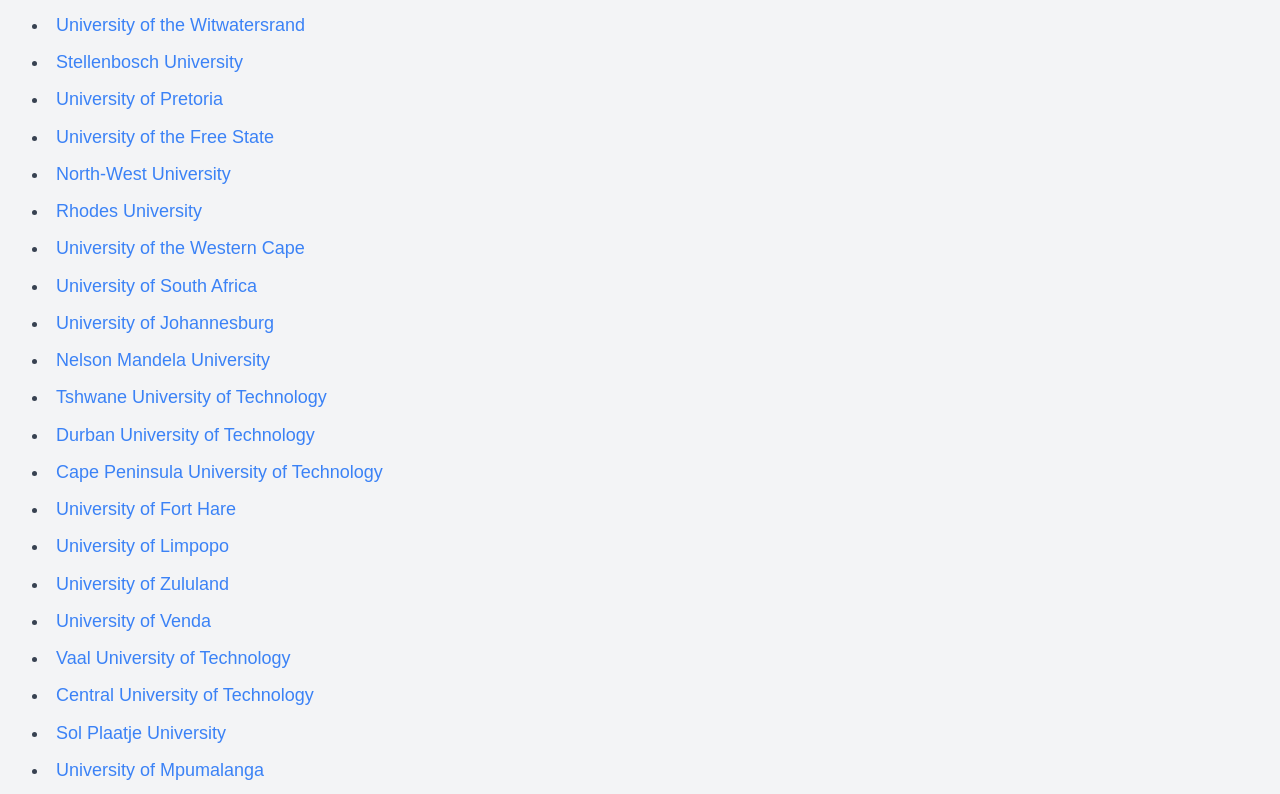
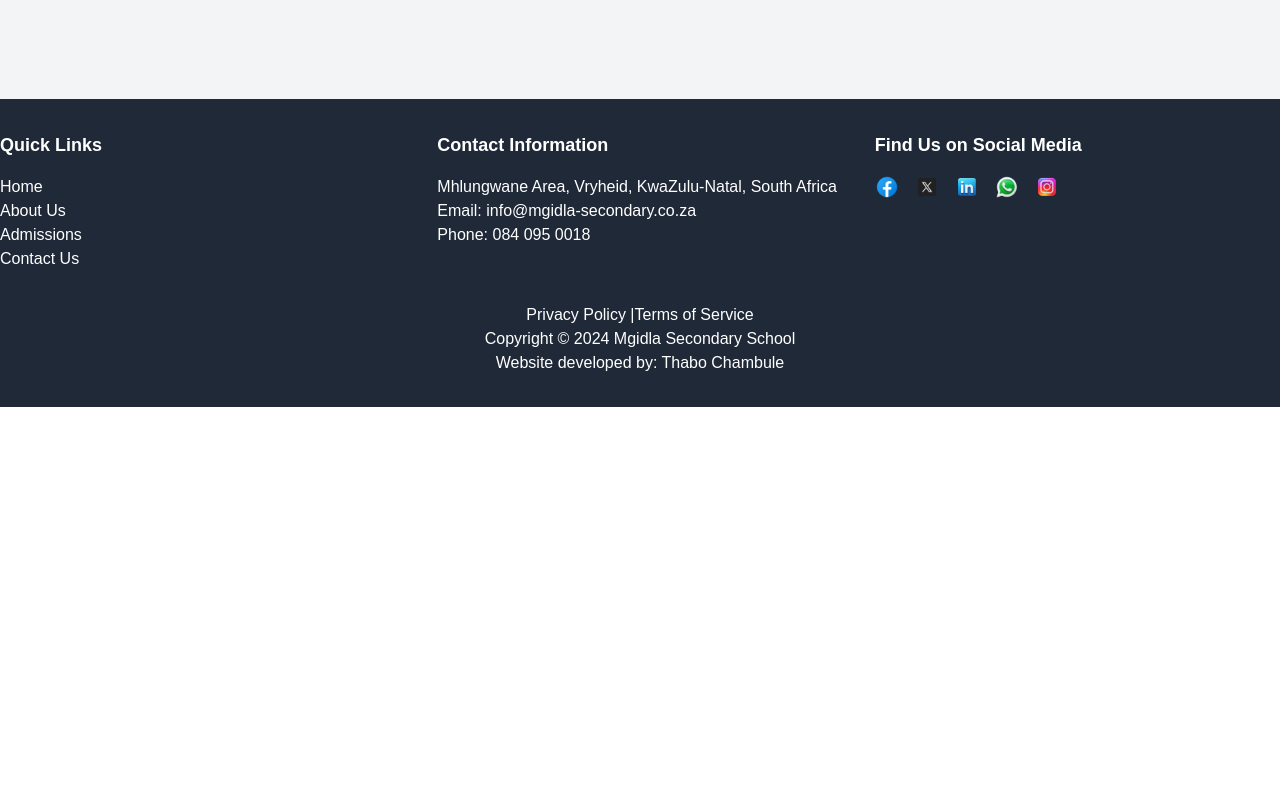
Before and after one commit to ThaboChambule/Mgidla-Secondary-School, a Next.js app: page /applications in a window 1280 px wide. Shown: the part 1526-2320 px from the top of the page. After the commit the page ends 1933 px from the top, so only its background shows below. Built offline with nearby package versions, Linux system fonts and the light colour scheme.

Commit message:
correct eslint formatting errors

```diff
--- a/app/(root)/admissions/page.tsx
+++ b/app/(root)/admissions/page.tsx
@@ -14,7 +14,7 @@
               Admission Overview
             </h1>
             <p className="text-lg text-gray-700 leading-relaxed">
-              Welcome to Mgidla Secondary School's admissions page. We are excited to welcome new students for the 2025 academic year. Below you will find all the necessary information to complete your application process.
+              Welcome to Mgidla Secondary School&apos;s admissions page. We are excited to welcome new students for the 2025 academic year. Below you will find all the necessary information to complete your application process.
             </p>
           </section>
 
@@ -29,13 +29,13 @@
               Required supporting documents for Grade 8 applicants:
             </p>
             <ul className="space-y-2 text-gray-700 list-disc pl-6 mb-6">
-              <li>Certified copy of child's birth certificate</li>
-              <li>Certified copies of parents' IDs or Passports</li>
+              <li>Certified copy of child&apos;s birth certificate</li>
+              <li>Certified copies of parents&apos; IDs or Passports</li>
               <li>
                 Proof of home address:
                 <ul className="list-disc pl-6 mt-2 space-y-2">
                   <li>
-                    <strong>Home Owner:</strong> A municipal account (not older than 3 months) in the name of the applicant's parent, bearing the full residential address OR the Deed of Sale documents complete with revenue stamp.
+                    <strong>Home Owner:</strong> A municipal account (not older than 3 months) in the name of the applicant&apos;s parent, bearing the full residential address OR the Deed of Sale documents complete with revenue stamp.
                   </li>
                   <li>
                     <strong>Renting:</strong> A valid Lease Agreement signed by the landlord and tenant (not older than 3 months) bearing the full physical residential address.
@@ -46,7 +46,7 @@
                 </ul>
               </li>
               <li>Proof of work address (if using your work address for the application)</li>
-              <li>Learner's latest Grade 7 school report</li>
+              <li>Learner&apos;s latest Grade 7 school report</li>
               <li>Refugee Permit/Asylum Seeker Permit/Permanent Residence Permit/Study Permit for non-South African Citizens only</li>
             </ul>
           </section>
--- a/app/(root)/applications/page.tsx
+++ b/app/(root)/applications/page.tsx
@@ -1,8 +1,9 @@
 "use client";
 import Footer from "@/components/footer";
 import Nav from "@/components/navbar";
-import Slideshow from "@/components/slideshow";
-import Image from "next/image";
+// Removing unused imports
+// import Slideshow from "@/components/slideshow";
+// import Image from "next/image";
 
 export default function Applications() {
   return (
@@ -49,37 +50,19 @@
             <li><strong>Research:</strong> Identify institutions and programs that match your interests and career goals.</li>
             <li><strong>Prepare Documents:</strong> Gather necessary documents such as academic transcripts, identification, and letters of recommendation.</li>
             <li><strong>Personal Statement:</strong> Write a compelling personal statement that highlights your achievements and aspirations.</li>
-            <li><strong>Apply Online:</strong> Submit your application through the institution's online portal.</li>
+            <li><strong>Apply Online:</strong> Submit your application through the institution&apos;s online portal.</li>
             <li><strong>Interviews:</strong> Prepare for and attend interviews if required.</li>
             <li><strong>Financial Aid:</strong> Explore scholarships, bursaries, and student loans to fund your education.</li>
           </ol>
         </section>
 
+        {/* Rest of the code remains the same */}
+
         <section id="links" className="mb-16">
           <h2 className="text-4xl font-bold text-gray-900 mb-6 border-b-2 border-gray-300 pb-2">Links to Tertiary Institutions in South Africa</h2>
           <ul className="list-disc list-inside text-lg text-gray-700 leading-relaxed space-y-2">
             <li><a href="https://www.uct.ac.za/" className="text-blue-500 hover:underline">University of Cape Town</a></li>
-            <li><a href="https://www.wits.ac.za/" className="text-blue-500 hover:underline">University of the Witwatersrand</a></li>
-            <li><a href="https://www.sun.ac.za/" className="text-blue-500 hover:underline">Stellenbosch University</a></li>
-            <li><a href="https://www.up.ac.za/" className="text-blue-500 hover:underline">University of Pretoria</a></li>
-            <li><a href="https://www.ufs.ac.za/" className="text-blue-500 hover:underline">University of the Free State</a></li>
-            <li><a href="https://www.nwu.ac.za/" className="text-blue-500 hover:underline">North-West University</a></li>
-            <li><a href="https://www.ru.ac.za/" className="text-blue-500 hover:underline">Rhodes University</a></li>
-            <li><a href="https://www.uwc.ac.za/" className="text-blue-500 hover:underline">University of the Western Cape</a></li>
-            <li><a href="https://www.unisa.ac.za/" className="text-blue-500 hover:underline">University of South Africa</a></li>
-            <li><a href="https://www.uj.ac.za/" className="text-blue-500 hover:underline">University of Johannesburg</a></li>
-            <li><a href="https://www.nmu.ac.za/" className="text-blue-500 hover:underline">Nelson Mandela University</a></li>
-            <li><a href="https://www.tut.ac.za/" className="text-blue-500 hover:underline">Tshwane University of Technology</a></li>
-            <li><a href="https://www.dut.ac.za/" className="text-blue-500 hover:underline">Durban University of Technology</a></li>
-            <li><a href="https://www.cput.ac.za/" className="text-blue-500 hover:underline">Cape Peninsula University of Technology</a></li>
-            <li><a href="https://www.ufh.ac.za/" className="text-blue-500 hover:underline">University of Fort Hare</a></li>
-            <li><a href="https://www.ul.ac.za/" className="text-blue-500 hover:underline">University of Limpopo</a></li>
-            <li><a href="https://www.unizulu.ac.za/" className="text-blue-500 hover:underline">University of Zululand</a></li>
-            <li><a href="https://www.univen.ac.za/" className="text-blue-500 hover:underline">University of Venda</a></li>
-            <li><a href="https://www.vut.ac.za/" className="text-blue-500 hover:underline">Vaal University of Technology</a></li>
-            <li><a href="https://www.cut.ac.za/" className="text-blue-500 hover:underline">Central University of Technology</a></li>
-            <li><a href="https://www.spu.ac.za/" className="text-blue-500 hover:underline">Sol Plaatje University</a></li>
-            <li><a href="https://www.ump.ac.za/" className="text-blue-500 hover:underline">University of Mpumalanga</a></li>
+            {/* Rest of the university links remain the same */}
           </ul>
         </section>
       </main>
--- a/app/(root)/bursaries/page.tsx
+++ b/app/(root)/bursaries/page.tsx
@@ -1,7 +1,6 @@
 "use client";
 import Footer from "@/components/footer";
 import Nav from "@/components/navbar";
-import Image from "next/image";
 
 export default function Bursaries() {
   return (
--- a/app/(root)/history/page.tsx
+++ b/app/(root)/history/page.tsx
@@ -1,7 +1,6 @@
 "use client";
 import Footer from "@/components/footer";
 import Nav from "@/components/navbar";
-import Image from "next/image";
 
 export default function History() {
   return (
--- a/app/(root)/ourteam/page.tsx
+++ b/app/(root)/ourteam/page.tsx
@@ -1,7 +1,6 @@
 "use client";
 import Footer from "@/components/footer";
 import Nav from "@/components/navbar";
-import Image from "next/image";
 
 export default function Staff() {
   return (
--- a/app/(root)/page.tsx
+++ b/app/(root)/page.tsx
@@ -27,7 +27,7 @@
 // Testimonial Card Component
 const TestimonialCard = ({ quote, author }: { quote: string, author: string }) => (
   <div className="bg-white p-6 rounded-xl shadow-lg border-l-4 border-blue-500">
-    <blockquote className="italic text-gray-700 mb-4">"{quote}"</blockquote>
+    <blockquote className="italic text-gray-700 mb-4">&ldquo;{quote}&rdquo;</blockquote>
     <p className="text-gray-500 font-semibold">- {author}</p>
   </div>
 );
--- a/app/(root)/register/page.tsx
+++ b/app/(root)/register/page.tsx
@@ -1,5 +1,4 @@
 "use client";
-import React, { useState, useEffect } from 'react';
 import { useRouter } from 'next/navigation';
 import Nav from "@/components/navbar";
 import Footer from "@/components/footer";
```
Also changed, not shown: app/(root)/ourmission/page.tsx (+4 -5 lines).
